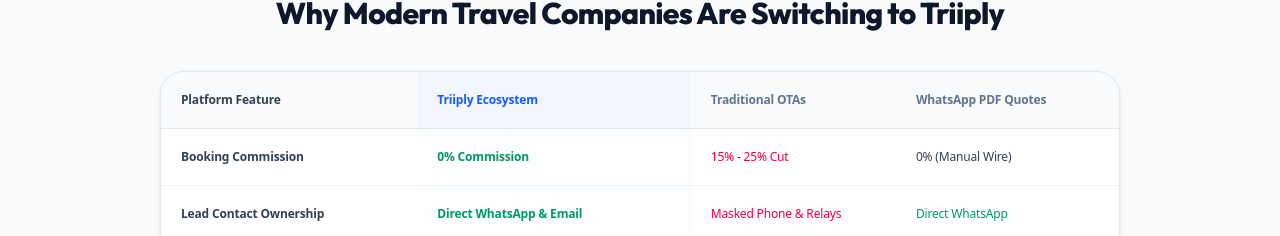
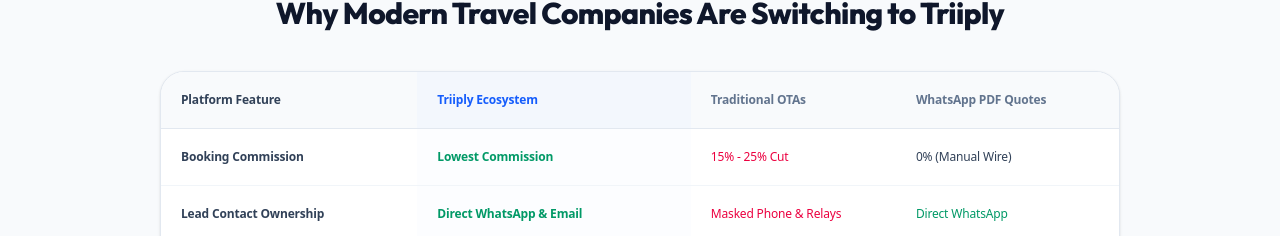
Before and after one commit to Ajayprasad1997/triply, a React (Vite) app: page /benefits in a window 1280 px wide. Shown: the part 2115-2351 px from the top of the page. Built offline with nearby package versions, Linux system fonts and the light colour scheme; no server answers.

Commit message:
Upload latest commistion txt

```diff
--- a/src/pages/AgencyBenefitsPage.tsx
+++ b/src/pages/AgencyBenefitsPage.tsx
@@ -287,7 +287,7 @@
               <tbody className="divide-y divide-slate-100 text-slate-700">
                 <tr>
                   <td className="p-4 sm:p-5 font-bold">Booking Commission</td>
-                  <td className="p-4 sm:p-5 text-emerald-600 font-extrabold bg-blue-50/20">0% Commission</td>
+                  <td className="p-4 sm:p-5 text-emerald-600 font-extrabold bg-blue-50/20">Lowest Commission</td>
                   <td className="p-4 sm:p-5 text-rose-600">15% - 25% Cut</td>
                   <td className="p-4 sm:p-5">0% (Manual Wire)</td>
                 </tr>
```
